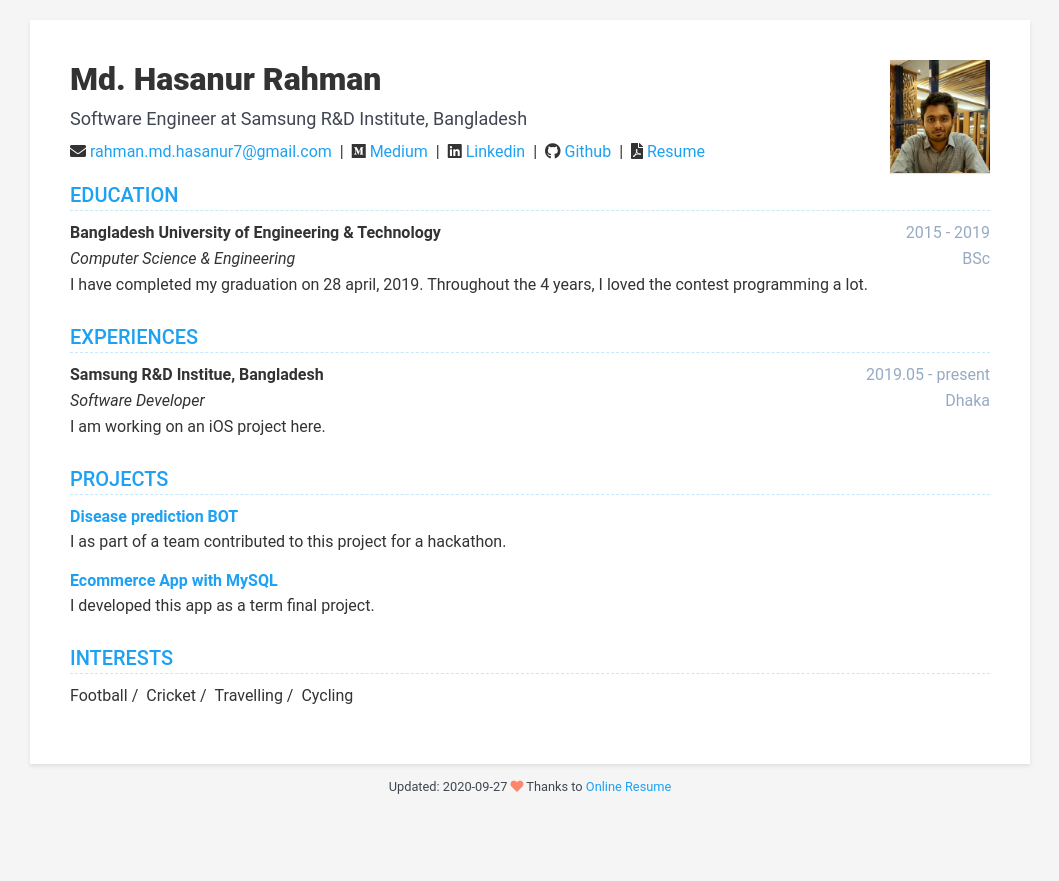
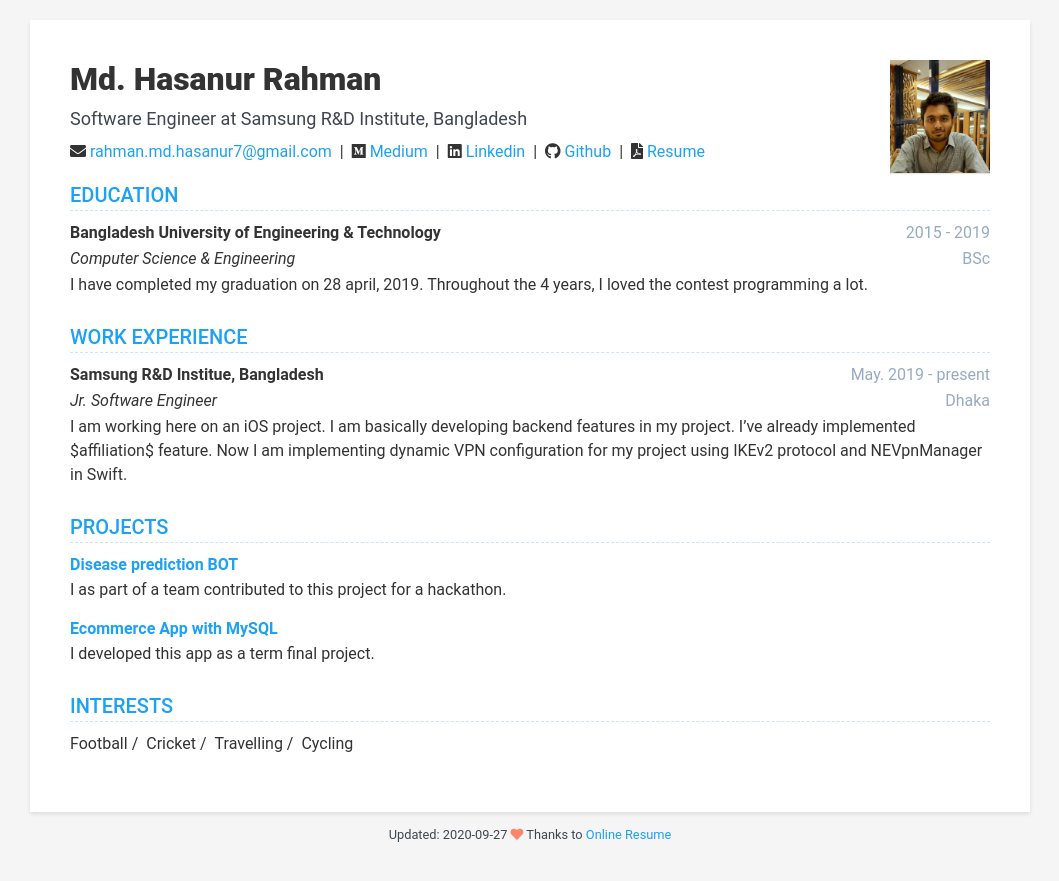
Before and after one commit to umma-salma/hasanur-rahman.github.io, a Jekyll site: the page built from index.html, in a window 1280 px wide. Shown: the top 881 px of the page, without its empty margins (110-1169 px from the left). Built offline with Jekyll 4.4.1, drawn with Linux system fonts in a browser that asks for light colours; nearby versions of some CDN libraries.

Commit message:
updated work experience
Signed-off-by: Md. Hasanur Rahman <hasanurrahman690@gmail.com>

```diff
--- a/_data/data.yml
+++ b/_data/data.yml
@@ -67,15 +67,16 @@ education:
 
 experiences:
   display: true
-  title: Experiences
+  title: Work Experience
   items:
-    - role: Software Developer
-      time: 2019.05 - present
+    - role: Jr. Software Engineer
+      time: May. 2019 - present
       company: Samsung R&D Institue, Bangladesh
       tag:
       location: Dhaka
       details: |
-        I am working on an iOS project here.
+        I am working here on an iOS project. I am basically developing backend features in my project. I've already implemented $affiliation$ feature.
+        Now I am implementing dynamic VPN configuration for my project using IKEv2 protocol and NEVpnManager in Swift.
 
 projects:
   display: true
```
